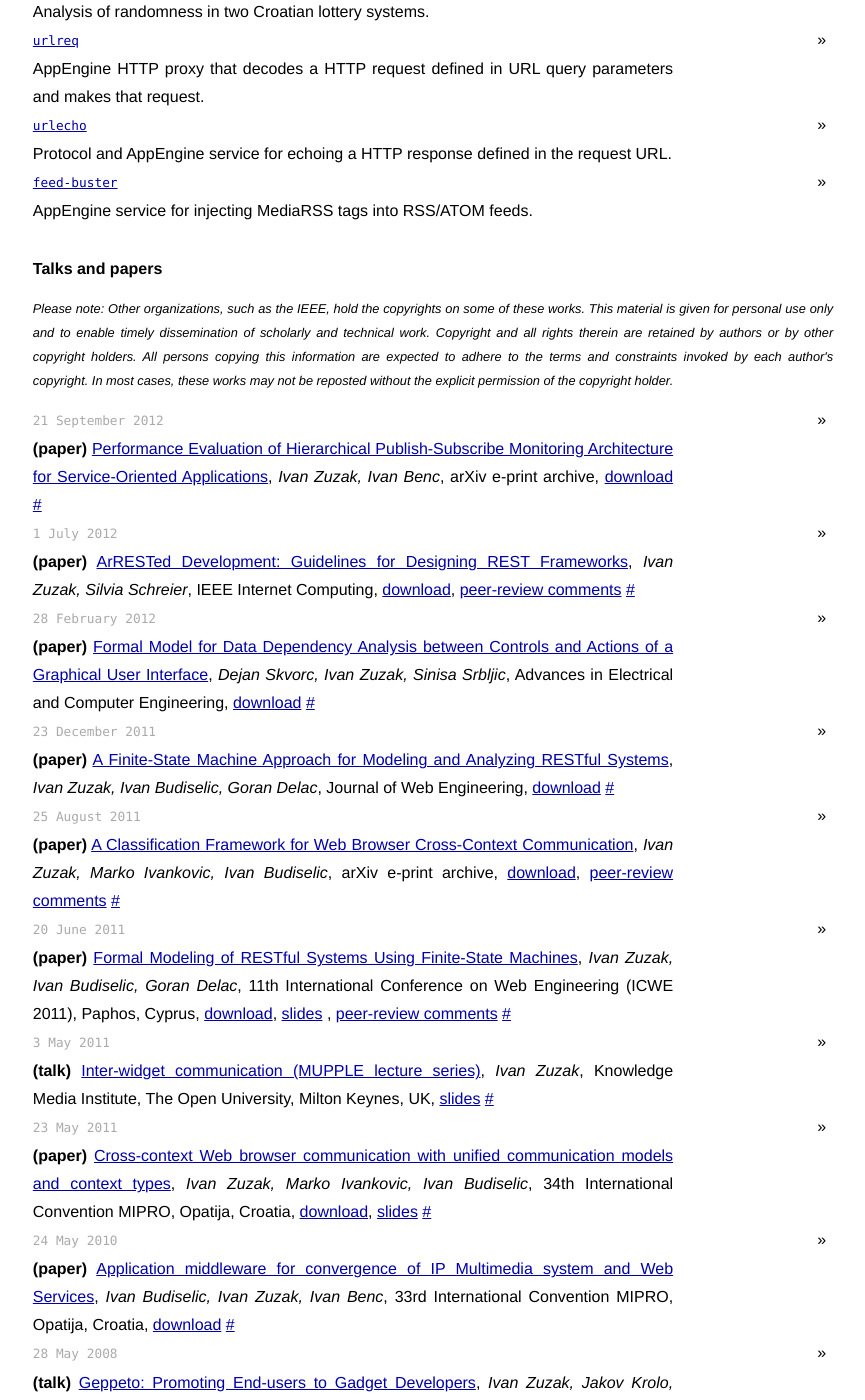
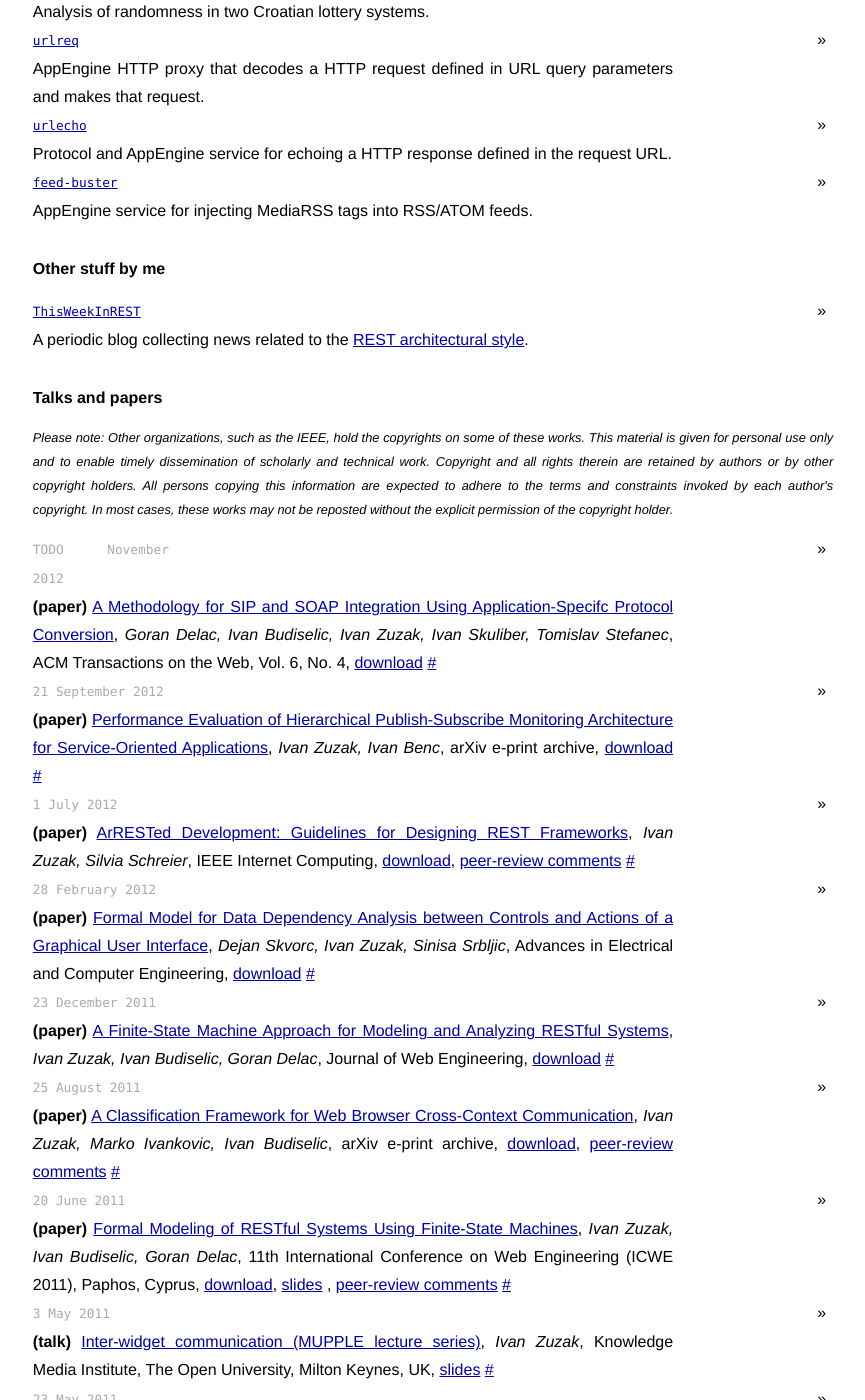
Before and after one commit to izuzak/izuzak.github.com, a Jekyll site: the page built from index.html, in a window 1280 px wide and 1400 px high, scrolled down 1798 px. Shown: the whole window, without its empty margins (207-1072 px from the left). Built offline with Jekyll 4.4.1, drawn with Linux system fonts in a browser that asks for light colours; Markdown is read by kramdown in place of the engine named in the settings; comment, search, counter and statistics services are not loaded; some of the changed text lies outside the part shown.

Commit message:
move other projects up, before talks and papers

```diff
--- a/index.html
+++ b/index.html
@@ -43,6 +43,14 @@ projects:
       url: http://code.google.com/p/feed-buster/
 
 talks:
+    - authors: Goran Delac, Ivan Budiselic, Ivan Zuzak, Ivan Skuliber, Tomislav Stefanec
+      title: "A Methodology for SIP and SOAP Integration Using Application-Specifc Protocol Conversion"
+      date: TODO November 2012
+      place: ACM Transactions on the Web, Vol. 6, No. 4
+      url: TODO
+      download: /papers/2012_SIPSOAP.pdf
+      type: paper
+
     - authors: Ivan Zuzak, Ivan Benc
       title: "Performance Evaluation of Hierarchical Publish-Subscribe Monitoring Architecture for Service-Oriented Applications"
       date: 21 September 2012
@@ -186,6 +194,16 @@ talks:
     {% endfor %}
   </ul>
 
+  <a name="other"></a>
+  <h1>Other stuff by me</h1>
+  <ul class="posts">
+    <li>
+      <div class="first"><span><a href="http://thisweekinrest.wordpress.com">ThisWeekInREST</a></span></div>
+      <div class="sep"> &raquo; </div>
+      <div class="second"> A periodic blog collecting news related to the <a href="http://en.wikipedia.org/wiki/Representational_State_Transfer">REST architectural style</a>. </div>
+    </li>
+  </ul>
+
   <a name="talks"></a>
   <h1>Talks and papers</h1>
   <p class="notice">
@@ -200,14 +218,4 @@ talks:
       </li>
     {% endfor %}
   </ul>
-
-  <a name="other"></a>
-  <h1>Other stuff by me</h1>
-  <ul class="posts">
-    <li>
-      <div class="first"><span><a href="http://thisweekinrest.wordpress.com">ThisWeekInREST</a></span></div>
-      <div class="sep"> &raquo; </div>
-      <div class="second"> A periodic blog collecting news related to the <a href="http://en.wikipedia.org/wiki/Representational_State_Transfer">REST architectural style</a>. </div>
-    </li>
-  </ul>
 </div>
```
